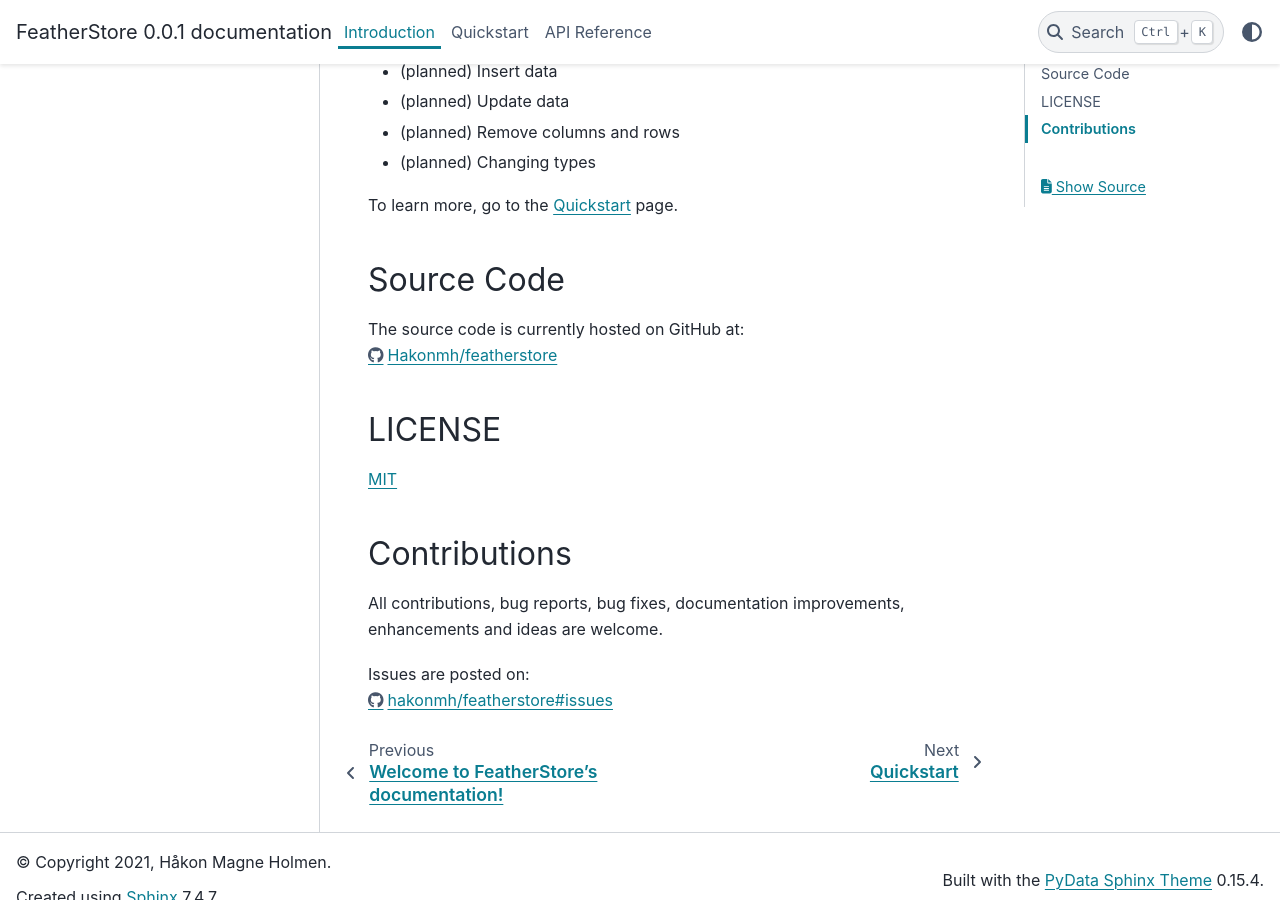
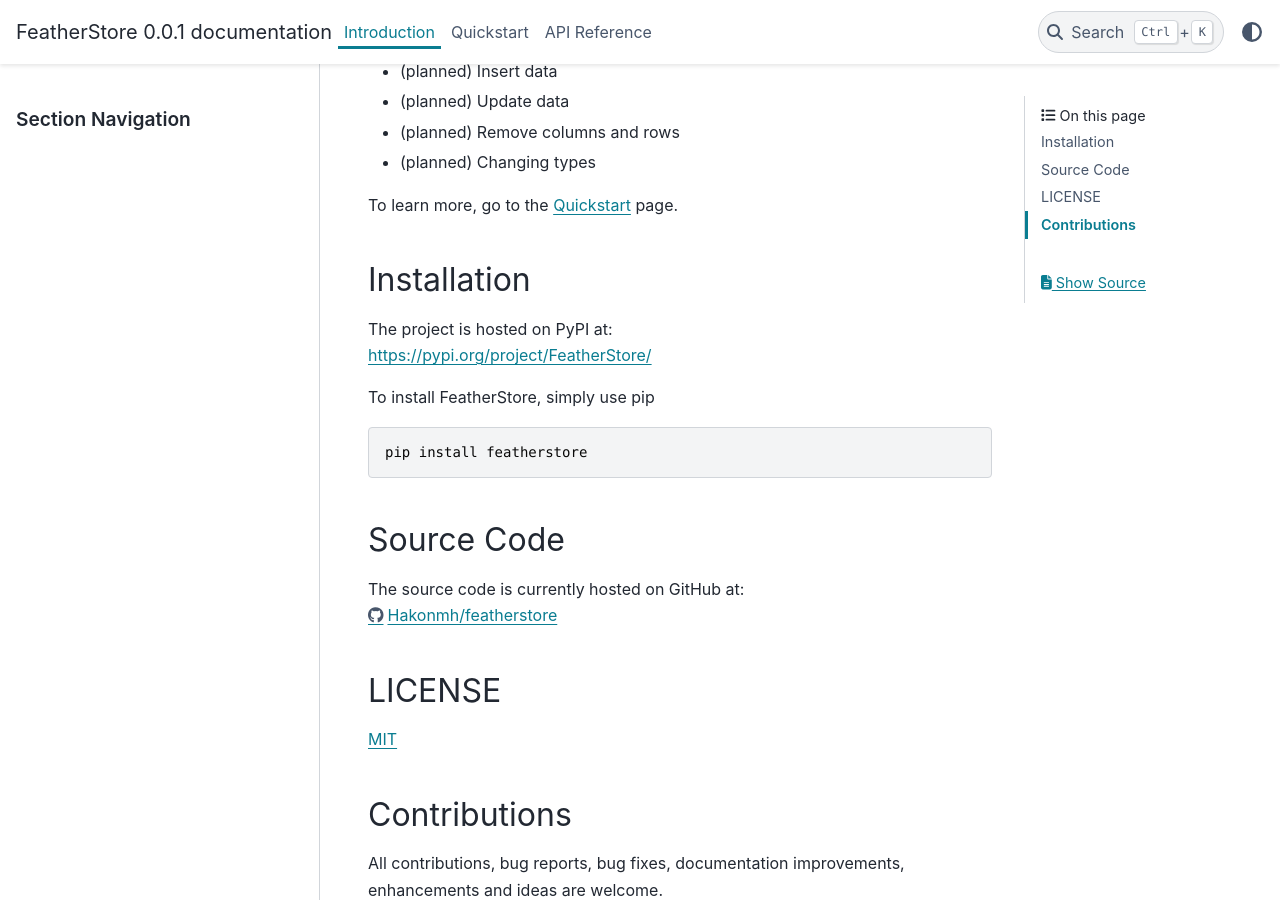
Before and after one commit to hakonmh/featherstore, a Sphinx documentation site: the page built from docs/pages/Introduction.rst, in a window 1280 px wide and 900 px high, scrolled down 385 px. Built offline with Sphinx 7.4.7 and the PyData theme 0.15.4, drawn with Linux system fonts in a browser that asks for light colours.

```diff
--- a/docs/pages/Introduction.rst
+++ b/docs/pages/Introduction.rst
@@ -16,6 +16,17 @@ in the full data:
 
 To learn more, go to the `Quickstart <Quickstart.html>`_ page.
 
+Installation
+++++++++++++
+| The project is hosted on PyPI at:
+| https://pypi.org/project/FeatherStore/
+
+| To install FeatherStore, simply use pip
+
+.. code-block::
+
+    pip install featherstore
+
 Source Code
 +++++++++++
 | The source code is currently hosted on GitHub at:
--- a/docs/pages/Quickstart.rst
+++ b/docs/pages/Quickstart.rst
@@ -4,7 +4,7 @@ This is a short introduction to FeatherStore, geared mainly for new users.
 
 Installation
 ------------
-To install FeatherStore, simply use *pip*
+To install FeatherStore, simply use pip
 
 .. code-block::
 
```
Also changed, not shown: README.md (+1 -1 lines), 14 other files.
